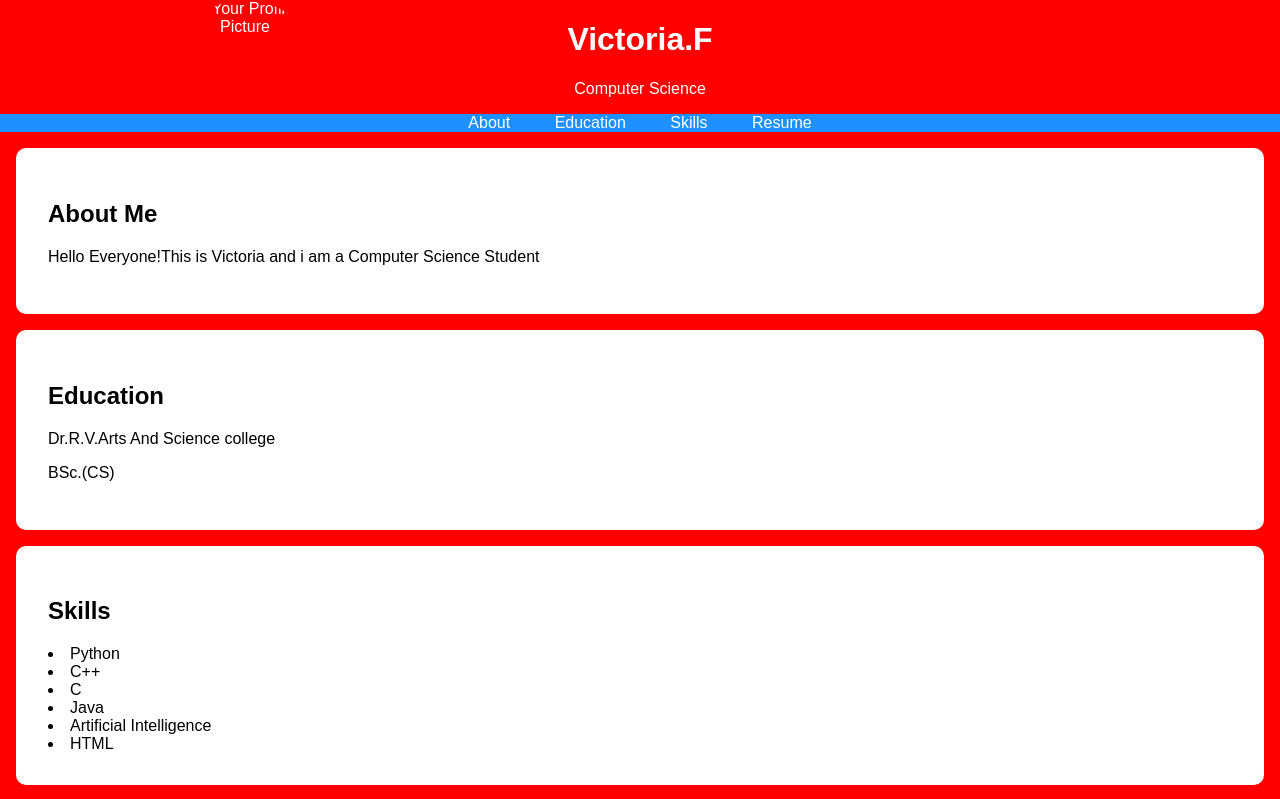
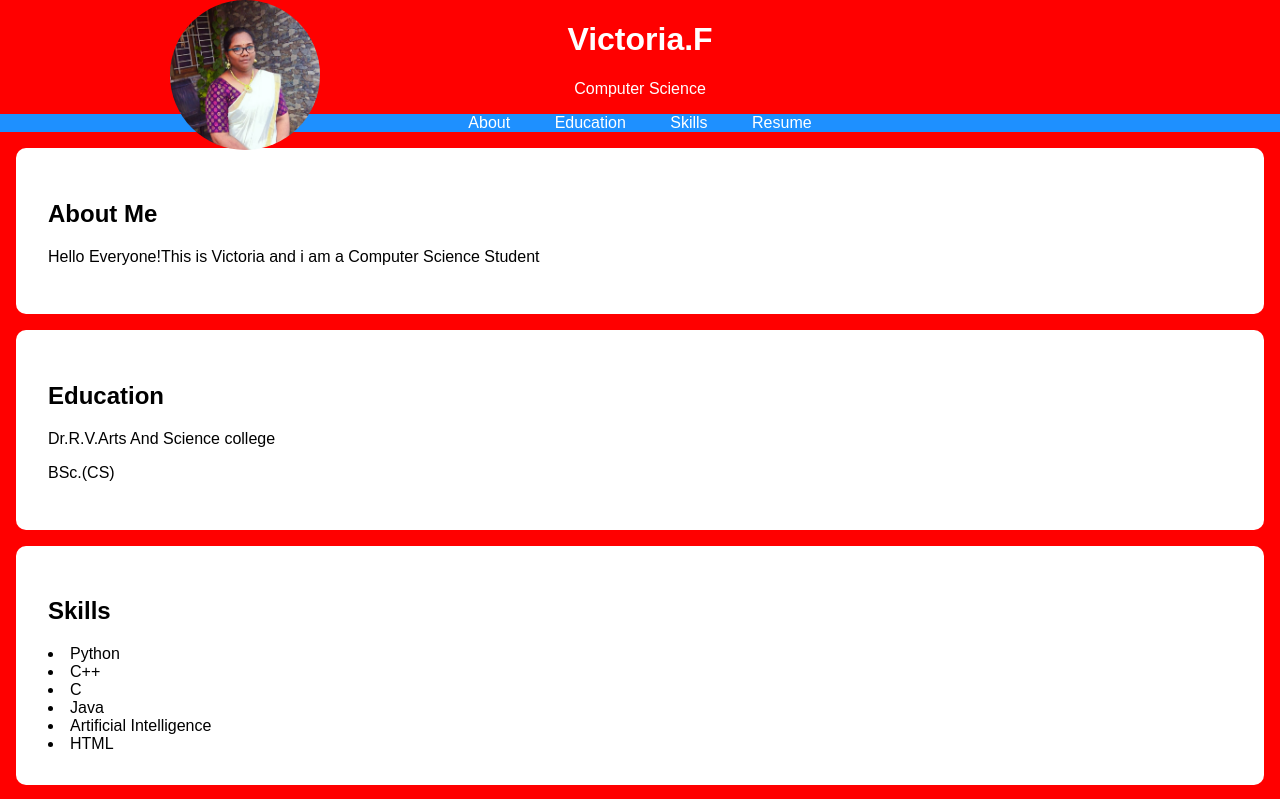
Before and after one commit to VictoriaSherlin/DigitalPortfolio, a plain HTML site: page index.html in a window 1280 px wide. Shown: the top 799 px of the page. Drawn offline with Linux system fonts and the light colour scheme.

Commit message:
Update index.html

```diff
--- a/index.html
+++ b/index.html
@@ -82,7 +82,7 @@
     <header>
         <div class="header-content">
             <!-- Add your profile picture here -->
-            <img src="c:\Users\STUDENT\Pictures\vinoth.png"alt="Your Profile Picture"class="profile-picture">
+            <img src="vic.jpeg"alt="Your Profile Picture"class="profile-picture">
             <h1>Victoria.F</h1>
             <p>Computer Science</p>
         </div>
```
